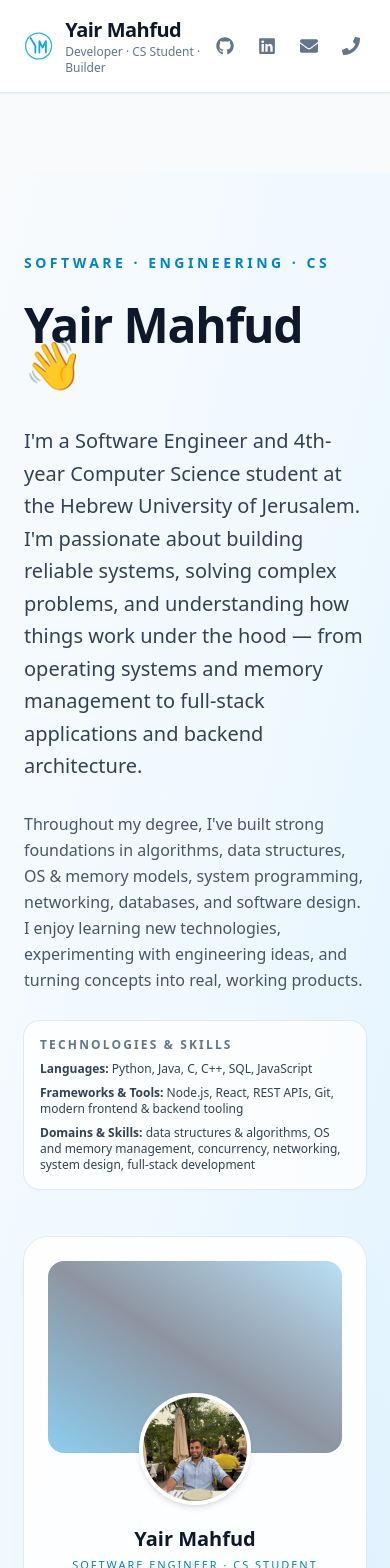
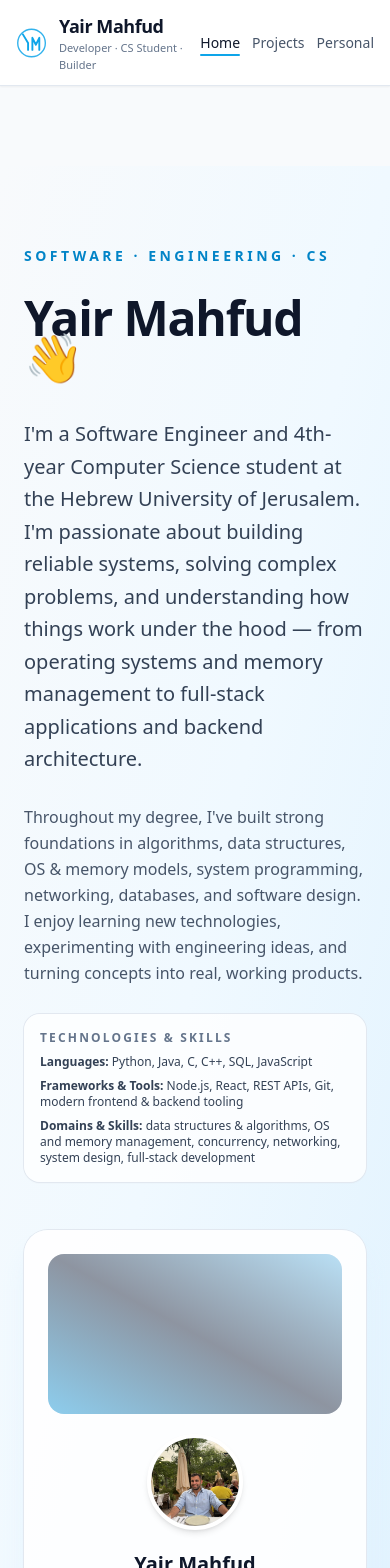
Before and after one commit to yairthfc/website, a React (Vite) app in the folder client/: page / in a window 390 px wide. Shown: the top 1568 px of the page. Built offline with nearby package versions, Linux system fonts and the light colour scheme; no server answers.

Commit message:
fix of photo and header

```diff
--- a/client/src/components/Header.tsx
+++ b/client/src/components/Header.tsx
@@ -1,7 +1,5 @@
 import { NavLink } from "react-router-dom";
 import { FaGithub, FaLinkedin, FaEnvelope, FaPhone } from "react-icons/fa";
-
-// 👉 IMPORT YOUR CUSTOM LOGO COMPONENT
 import YmSignatureLogo from "../components/YmSignatureLogo";
 
 const navLinkClasses = ({ isActive }: { isActive: boolean }) =>
@@ -13,28 +11,25 @@ const navLinkClasses = ({ isActive }: { isActive: boolean }) =>
 function Header() {
   return (
     <header className="sticky top-0 z-10 border-b border-slate-200 bg-white/90 backdrop-blur shadow-sm">
-      <div className="mx-auto flex max-w-6xl items-center justify-between px-6 py-4">
+      <div className="mx-auto flex max-w-6xl items-center justify-between px-4 py-3 sm:px-6">
 
         {/* Left: logo + name */}
         <div className="flex items-center gap-3">
-
-          {/* YM signature logo */}
           <YmSignatureLogo className="h-9 w-9 text-sky-500" />
 
-          {/* Name & Subtitle */}
           <div className="flex flex-col">
-            <span className="text-xl font-semibold tracking-tight">
+            <span className="text-lg font-semibold tracking-tight sm:text-xl">
               Yair Mahfud
             </span>
-            <span className="text-xs text-slate-500">
+            <span className="text-[11px] text-slate-500 sm:text-xs">
               Developer · CS Student · Builder
             </span>
           </div>
         </div>
 
-        {/* Middle: navigation */}
-        <nav className="hidden items-center gap-6 text-sm md:flex">
-          <NavLink to="/" className={navLinkClasses}>
+        {/* Middle: navigation – visible on mobile too */}
+        <nav className="flex items-center gap-3 text-xs sm:gap-5 sm:text-sm">
+          <NavLink to="/" className={navLinkClasses} end>
             {({ isActive }) => (
               <span className="relative">
                 <span>Home</span>
@@ -68,8 +63,8 @@ function Header() {
           </NavLink>
         </nav>
 
-        {/* Right: social icons */}
-        <div className="flex items-center gap-3 text-slate-500">
+        {/* Right: social icons – show only on md+ to avoid crowding mobile */}
+        <div className="hidden items-center gap-3 text-slate-500 md:flex">
           <a
             href="https://github.com/yairthfc"
             target="_blank"
--- a/client/src/pages/HomePage.tsx
+++ b/client/src/pages/HomePage.tsx
@@ -126,13 +126,13 @@ function HomePage() {
           >
             <div className="mx-auto max-w-sm rounded-3xl bg-white/90 p-6 shadow-xl shadow-sky-100/80 ring-1 ring-slate-200">
               {/* Banner */}
-              <div className="relative z-0 mb-5 h-48 w-full overflow-hidden rounded-2xl bg-slate-200">
+              <div className="relative mb-5 h-40 w-full overflow-hidden rounded-2xl bg-slate-200">
                 <div className="absolute inset-0 bg-gradient-to-tr from-sky-500/40 via-slate-900/40 to-sky-300/40" />
               </div>
 
-              {/* Profile image */}
-              <div className="relative z-10 -mt-20 mb-5 flex justify-center">
-                <div className="h-28 w-28 overflow-hidden rounded-full border-4 border-white bg-slate-200 shadow-md">
+              {/* Profile image – no overlap */}
+              <div className="relative mb-5 flex justify-center">
+                <div className="h-24 w-24 overflow-hidden rounded-full border-4 border-white bg-slate-200 shadow-md">
                   <img
                     src="/profile.jpeg"
                     alt="Yair profile"
```
